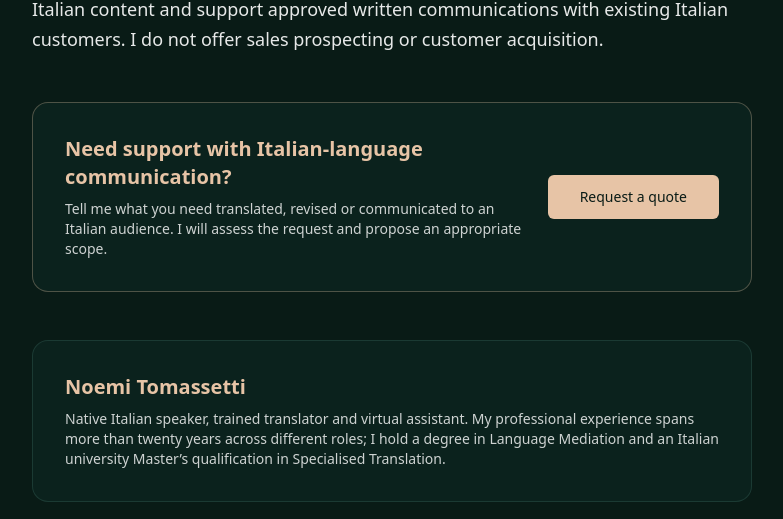
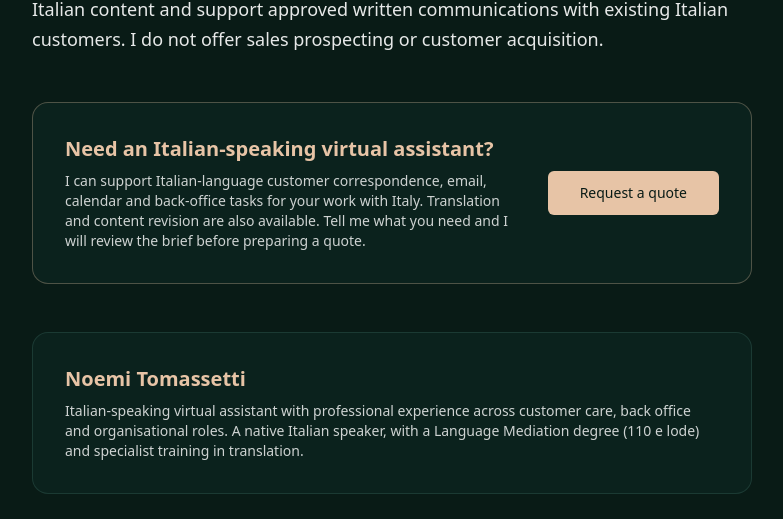
Before and after one commit to noemitomassetti/noemitomassetti-it, a React (Vite) app: page /en/blog/communicating-with-italian-customers in a window 1280 px wide. Shown: the part 2577-3096 px from the top of the page, without its empty margins (248-1031 px from the left). Built offline with nearby package versions, Linux system fonts and the light colour scheme; the HTML template or start-up script is replaced by a standard one.

Commit message:
Editorial localisation: virtual-assistant-first positioning across blog and portfolio in EN/FR/ES

```diff
--- a/src/pages/BlogPost.tsx
+++ b/src/pages/BlogPost.tsx
@@ -21,28 +21,28 @@ const COPY: Record<Language, {back: string; ctaTitle: string; ctaDesc: string; c
   },
   en: {
     back: "Back to the blog",
-    ctaTitle: "Need support with Italian-language communication?",
-    ctaDesc: "Tell me what you need translated, revised or communicated to an Italian audience. I will assess the request and propose an appropriate scope.",
+    ctaTitle: "Need an Italian-speaking virtual assistant?",
+    ctaDesc: "I can support Italian-language customer correspondence, email, calendar and back-office tasks for your work with Italy. Translation and content revision are also available. Tell me what you need and I will review the brief before preparing a quote.",
     ctaBtn: "Request a quote",
-    authorBio: "Native Italian speaker, trained translator and virtual assistant. My professional experience spans more than twenty years across different roles; I hold a degree in Language Mediation and an Italian university Master’s qualification in Specialised Translation.",
+    authorBio: "Italian-speaking virtual assistant with professional experience across customer care, back office and organisational roles. A native Italian speaker, with a Language Mediation degree (110 e lode) and specialist training in translation.",
     related: "Related reading",
     sample: "This article is an editorial adaptation for English-language readers."
   },
   fr: {
     back: "Retour au blog",
-    ctaTitle: "Vous souhaitez communiquer avec votre public italien ?",
-    ctaDesc: "Décrivez vos besoins en traduction, localisation ou communication professionnelle. J'examinerai votre demande et proposerai une prestation adaptée.",
+    ctaTitle: "Vous recherchez une assistante virtuelle italophone ?",
+    ctaDesc: "Je peux vous aider à organiser vos courriels, rendez-vous et tâches de back-office en italien, ainsi que les échanges écrits avec vos clients en Italie. Traduction et révision de contenus sont également possibles, selon le devis.",
     ctaBtn: "Demander un devis",
-    authorBio: "Italienne de langue maternelle, traductrice formée à la traduction spécialisée et assistante virtuelle. Mon parcours professionnel dépasse vingt ans, dans des fonctions variées.",
+    authorBio: "Assistante virtuelle italophone, je m’appuie sur une expérience professionnelle variée en relation client, back-office et organisation, ainsi que sur une formation spécialisée en langues et en traduction.",
     related: "À lire également",
     sample: "Cet article a été adapté pour les lecteurs francophones."
   },
   es: {
     back: "Volver al blog",
-    ctaTitle: "¿Necesitas apoyo para comunicarte con el público italiano?",
-    ctaDesc: "Cuéntame qué textos necesitas traducir, revisar o adaptar para Italia. Valoraremos el alcance del encargo antes de empezar.",
+    ctaTitle: "¿Buscas una asistente virtual que trabaje en italiano?",
+    ctaDesc: "Puedo ayudarte con correos en italiano, agenda, back office y atención escrita a clientes relacionados con Italia. También ofrezco traducción y revisión de textos. Cuéntame qué tareas necesitas delegar.",
     ctaBtn: "Solicitar un presupuesto",
-    authorBio: "Italiana de lengua materna, traductora con formación especializada y asistente virtual. Mi trayectoria profesional supera los veinte años en distintas funciones.",
+    authorBio: "Asistente virtual de lengua materna italiana, con experiencia profesional en atención al cliente, back office y organización, además de formación especializada en idiomas y traducción.",
     related: "Otros artículos",
     sample: "Este artículo se ha adaptado editorialmente para lectores hispanohablantes."
   }
```
